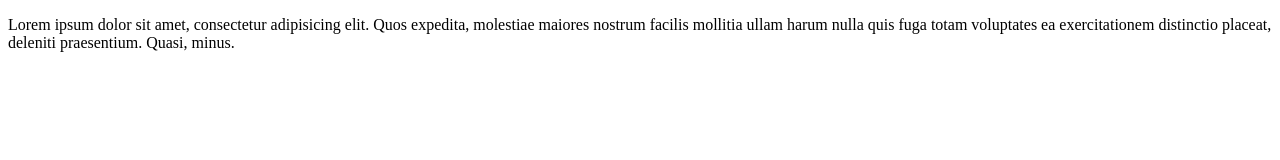
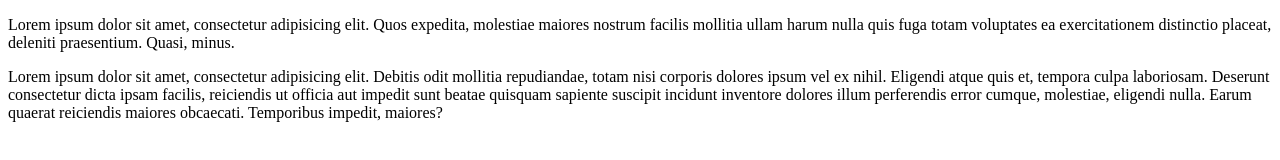
Before and after one commit to karolnowakowski/gitjestgit, a plain HTML site: page index.html in a window 1280 px wide. Drawn offline with Linux system fonts and the light colour scheme.

Commit message:
drugi paragraf

```diff
--- a/index.html
+++ b/index.html
@@ -6,5 +6,6 @@
 </head>
 <body>
     <p>Lorem ipsum dolor sit amet, consectetur adipisicing elit. Quos expedita, molestiae maiores nostrum facilis mollitia ullam harum nulla quis fuga totam voluptates ea exercitationem distinctio placeat, deleniti praesentium. Quasi, minus.</p>
+    <p>Lorem ipsum dolor sit amet, consectetur adipisicing elit. Debitis odit mollitia repudiandae, totam nisi corporis dolores ipsum vel ex nihil. Eligendi atque quis et, tempora culpa laboriosam. Deserunt consectetur dicta ipsam facilis, reiciendis ut officia aut impedit sunt beatae quisquam sapiente suscipit incidunt inventore dolores illum perferendis error cumque, molestiae, eligendi nulla. Earum quaerat reiciendis maiores obcaecati. Temporibus impedit, maiores?</p>
 </body>
 </html>
```
